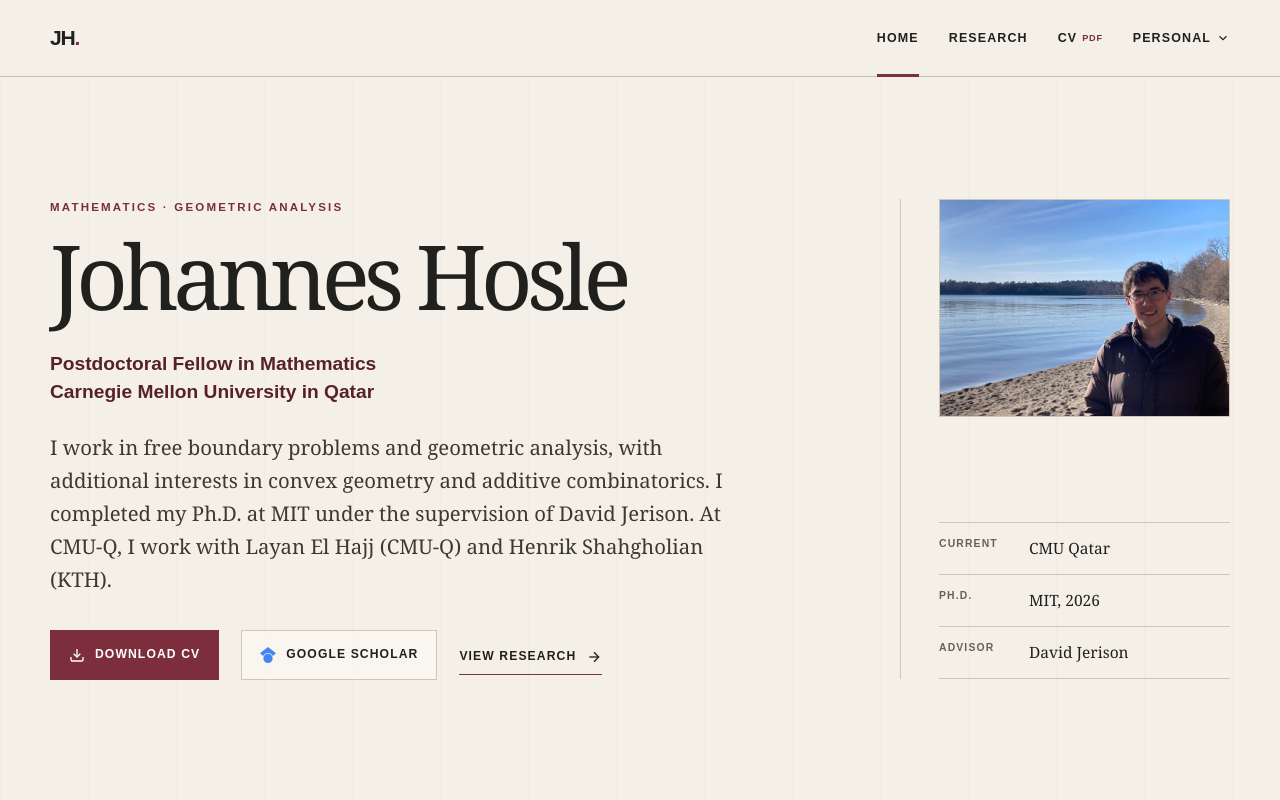
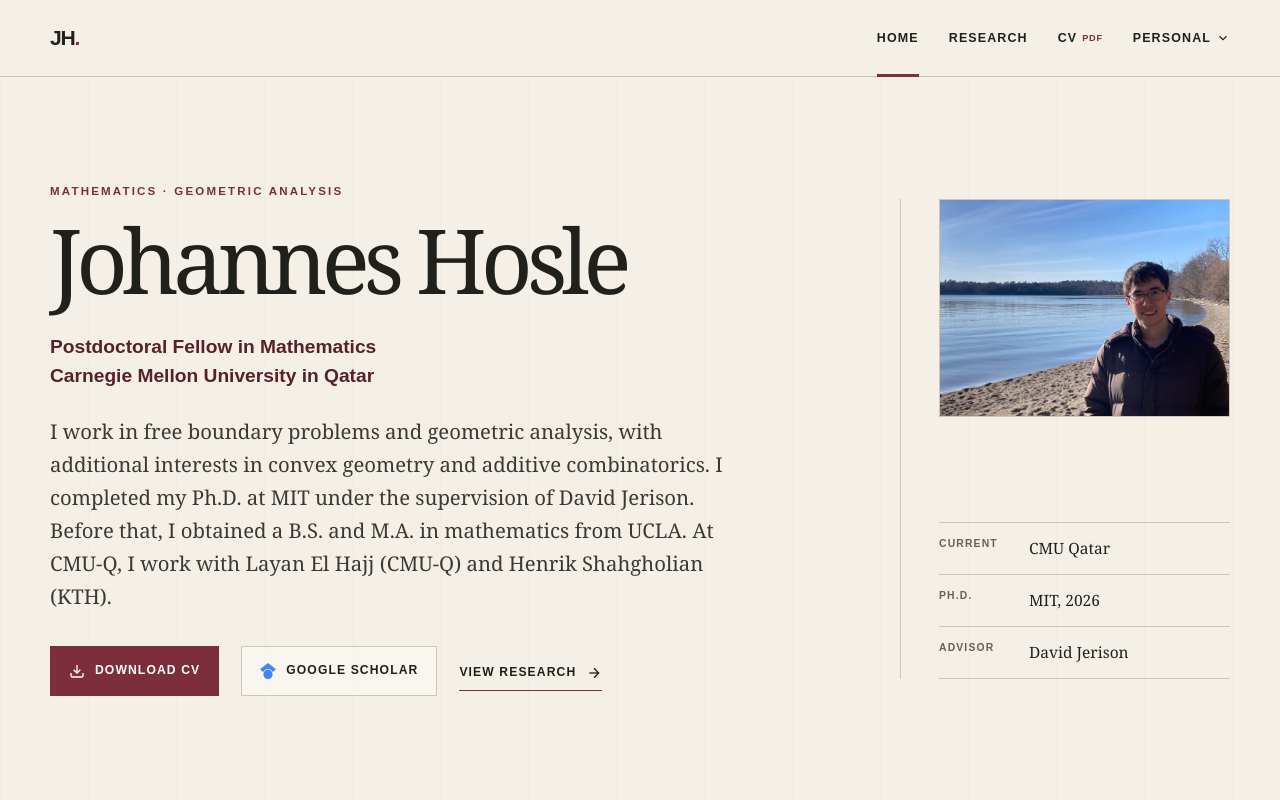
Before and after one commit to jhosle/jhosle.github.io, a plain HTML site: page index.html in a window 1280 px wide. Shown: the top 800 px of the page. Drawn offline with Linux system fonts and the light colour scheme.

Commit message:
Update index.html

```diff
--- a/index.html
+++ b/index.html
@@ -39,7 +39,7 @@
           Carnegie Mellon University in Qatar
         </p>
         <p class="hero-intro">
-          I work in free boundary problems and geometric analysis, with additional interests in convex geometry and additive combinatorics. I completed my Ph.D. at MIT under the supervision of David Jerison. At CMU-Q, I work with Layan El Hajj (CMU-Q) and Henrik Shahgholian (KTH).
+          I work in free boundary problems and geometric analysis, with additional interests in convex geometry and additive combinatorics. I completed my Ph.D. at MIT under the supervision of David Jerison. Before that, I obtained a B.S. and M.A. in mathematics from UCLA. At CMU-Q, I work with Layan El Hajj (CMU-Q) and Henrik Shahgholian (KTH).
         </p>
         <div class="hero-actions">
           <a class="button button-primary" href="/Johannes_Hosle_CV.pdf" download>
```
